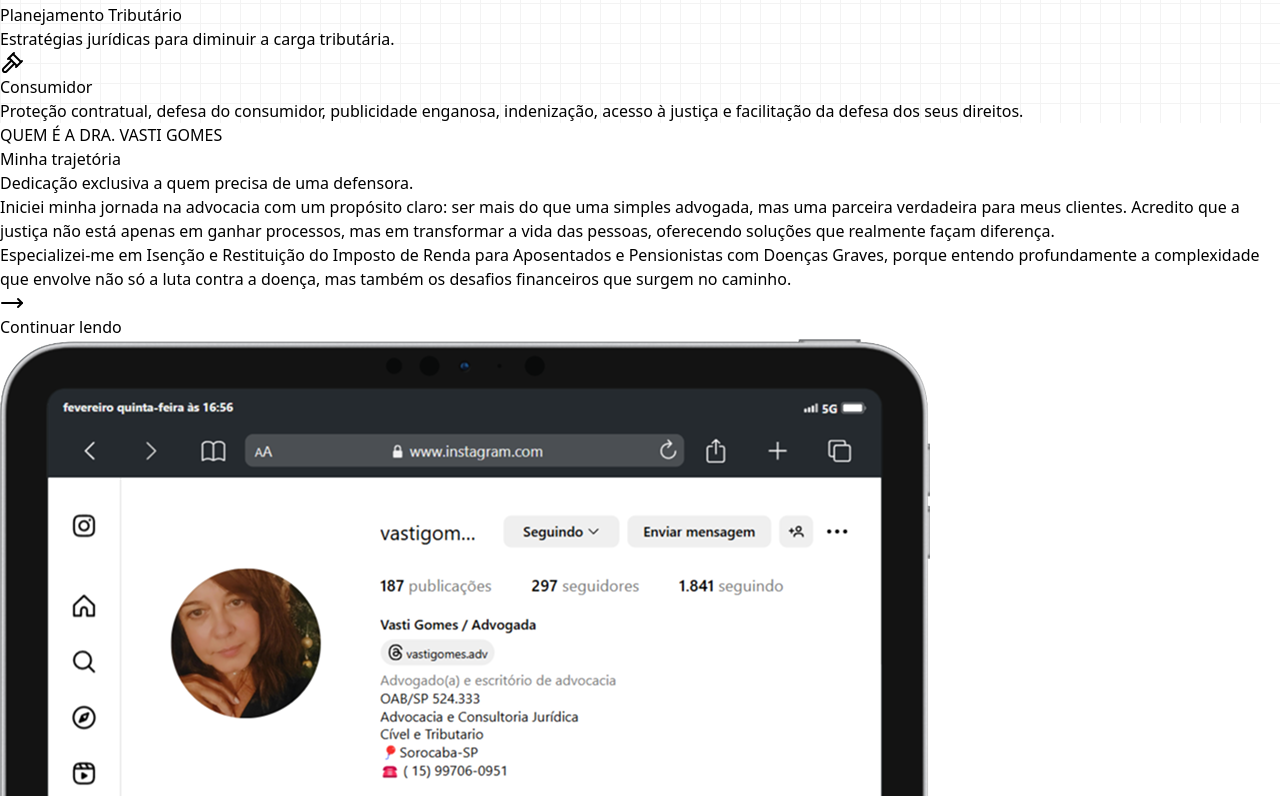
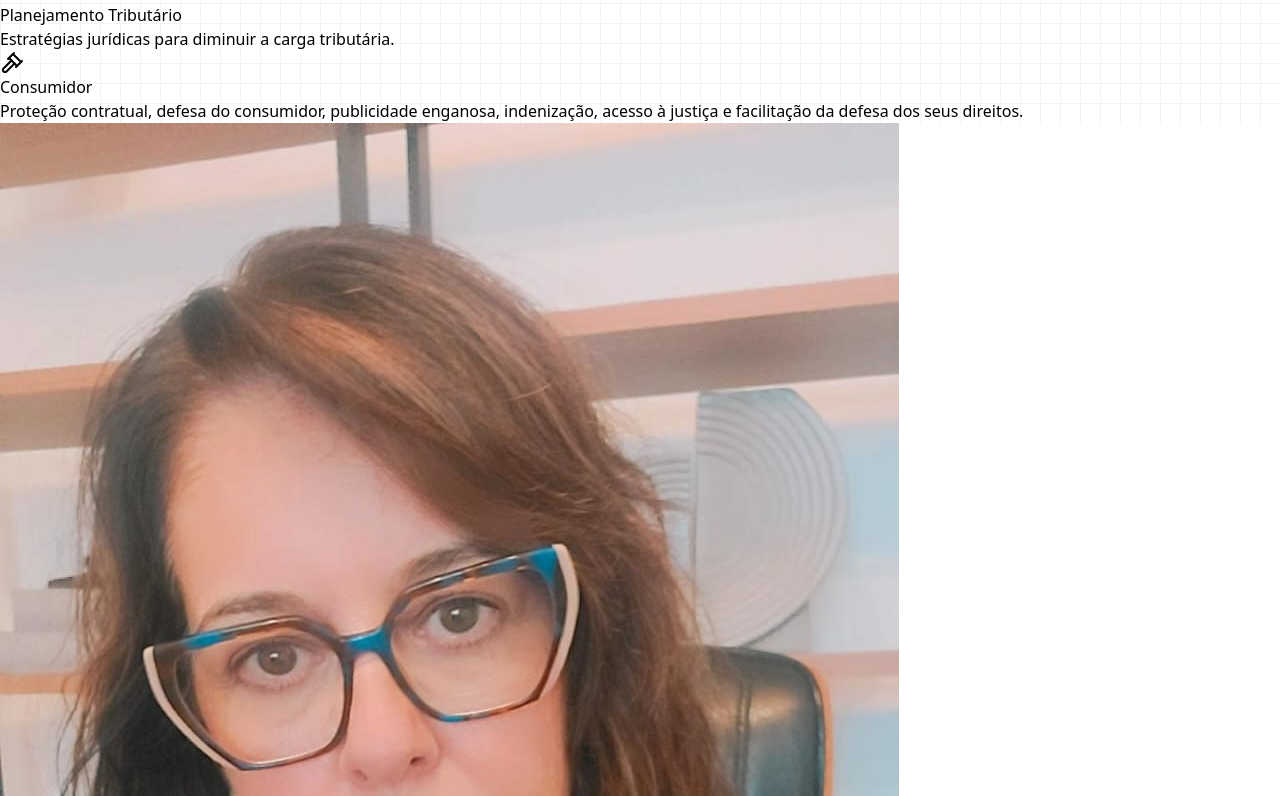
Before and after one commit to EdisonMatos/LP-Vasti-Gomes, a React (Vite) app: page / in a window 1280 px wide. Shown: the part 844-1640 px from the top of the page. Built offline with nearby package versions, Linux system fonts and the light colour scheme; a web font is replaced by a local one.

Commit message:
feat: Insere imagem no about da lpv

```diff
--- a/src/components/sections/About.jsx
+++ b/src/components/sections/About.jsx
@@ -50,25 +50,20 @@
     <SectionArea id="about" className="bg-bgSectionDark">
       <SectionShapeDiv shapeDivArrow={false} shapeColor="text-white" />
       <SectionWrapper className="flex flex-col desktop1:flex-row-reverse gap-[40px] desktop1:gap-x-[40px] desktop2:gap-0 desktop1:justify-between">
-        <MotionDivDownToUp className=" w-[100%] desktop1:w-[415px] desktop2:w-[485px] flex justify-center">
+        {/* <MotionDivDownToUp className=" w-[100%] desktop1:w-[415px] desktop2:w-[485px] flex justify-center">
           <div
             style={{
               backgroundImage: `url(${content.texts.about.imagem.img})`,
             }}
             className="relative bg-center bg-no-repeat bg-cover h-[500px] phone2:h-[550px] phone3:h-[610px] w-[90%] tablet1:h-[910px] tablet2:h-[1080px] desktop1:h-[600px] desktop2:h-[800px] rounded-xl shadow-custom-opacity shadow-black/30"
-          >
-            {/* <img className="rounded-xl tablet1:h-[800px] w-full" src={content.texts.about.imagem.img} alt="" /> */}
-            {/* <img
-              alt="Imagem de efeito pontilhado"
-              src={imgPoints}
-              className="absolute opacity-30 right-[-10px] top-[20px] desktop1:right-[-40px] desktop1:top-[40px]"
-            ></img> */}
-          </div>
-          {/* <img
+          ></div>
+        </MotionDivDownToUp> */}
+        <MotionDivDownToUp className="relative w-[90%] desktop1:w-[415px] desktop2:w-[450px] flex justify-center rounded-xl shadow-custom-opacity shadow-black/30">
+          <img
             src={content.texts.about.imagem.img}
-            alt="Imagem de uma praia de Arraial"
-            className=""
-        /> */}
+            alt={content.texts.about.imagem.alt}
+            className="w-[100%] desktop1:w-[415px] desktop2:w-[485px] rounded-xl"
+          />
         </MotionDivDownToUp>
 
         <div className="desktop1:w-[550px] desktop2:w-[570px] ">
--- a/src/components/sections/lp01/AboutParalaxeLP.jsx
+++ b/src/components/sections/lp01/AboutParalaxeLP.jsx
@@ -1,4 +1,5 @@
 import content from "../../../content/content";
+import aboutImgLpv from "../../../assets/imgs/about/aboutImgLpv.jpg";
 import contentLp01 from "../../../content/contentLp01";
 import MotionDivDownToUp from "../../animation/MotionDivDownToUp";
 import Button from "../../interactives/Button";
@@ -20,8 +21,8 @@
         <div className="flex justify-center w-full bg-black bg-opacity-80">
           <SectionArea>
             <SectionWrapper>
-              <div className="gap-y-[60px] flex flex-col items-center desktop1:flex-row desktop1:w-[100%] desktop1:justify-between desktop1:gap-[80px]">
-                <MotionDivDownToUp className=" w-[100%] desktop1:w-[415px] desktop2:w-[485px] flex justify-start">
+              <div className="gap-y-[60px] flex flex-col items-center desktop1:flex-row w-[90%] desktop1:w-[100%] desktop1:justify-between desktop1:gap-[80px]">
+                <MotionDivDownToUp className=" w-[100%] desktop1:w-[415px] desktop2:w-[485px] flex justify-start ">
                   {/* Logo */}
                   {logo ? (
                     <img
@@ -31,15 +32,15 @@
                     />
                   ) : (
                     <img
-                      src={content.texts.about.imagem.img}
+                      src={aboutImgLpv}
                       alt={content.texts.about.imagem.alt}
-                      className="shadow-custom-opacity shadow-secondary/25 relative bg-center bg-no-repeat bg-cover h-auto w-[90%] tablet1:w-full rounded-xl"
+                      className="relative h-auto bg-center bg-no-repeat bg-cover shadow-custom-opacity shadow-black/80 tablet1:w-full rounded-xl"
                     />
                   )}
                 </MotionDivDownToUp>
 
                 {/* Texto ao lado da logo */}
-                <div className={logo ? "desktop1:w-[60%]" : "desktop1:w-[60%]"}>
+                <div className={logo ? "desktop1:w-[50%]" : "desktop1:w-[50%]"}>
                   <SectionHeader
                     className="text-center"
                     miniTitle={contentLp01.about.sectionHeader.miniTag}
--- a/src/pages/Lp01.jsx
+++ b/src/pages/Lp01.jsx
@@ -44,7 +44,7 @@
     <div>
       <HeroLP fullImg={true} />
       <FeaturesLP />
-      <AboutParalaxeLP logo={true} />
+      <AboutParalaxeLP logo={false} />
       <WhyUs />
       <FormSection />
       <CtaLP />
```
Also changed, not shown: src/assets/imgs/about/aboutImgLpv.jpg.
